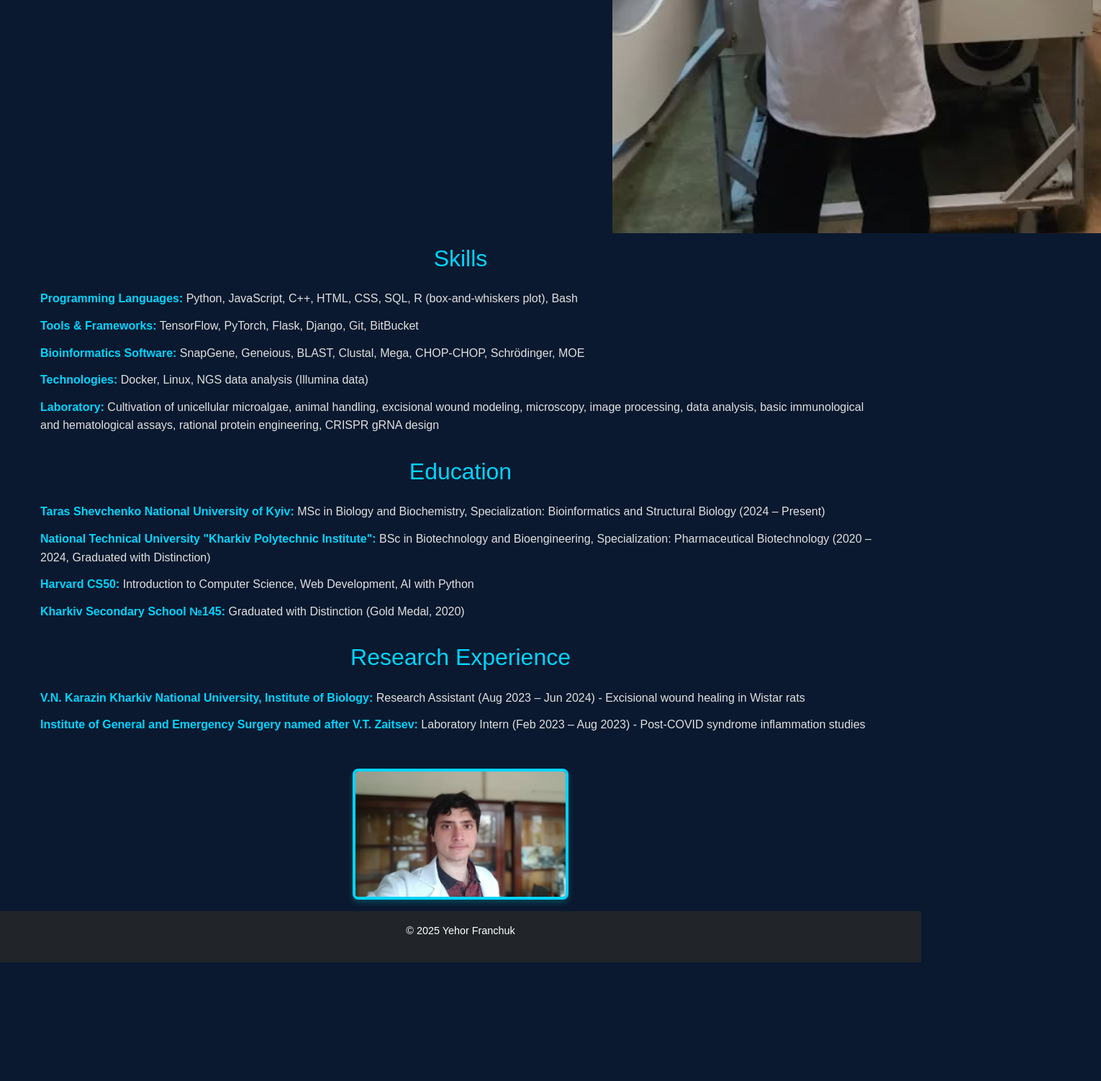
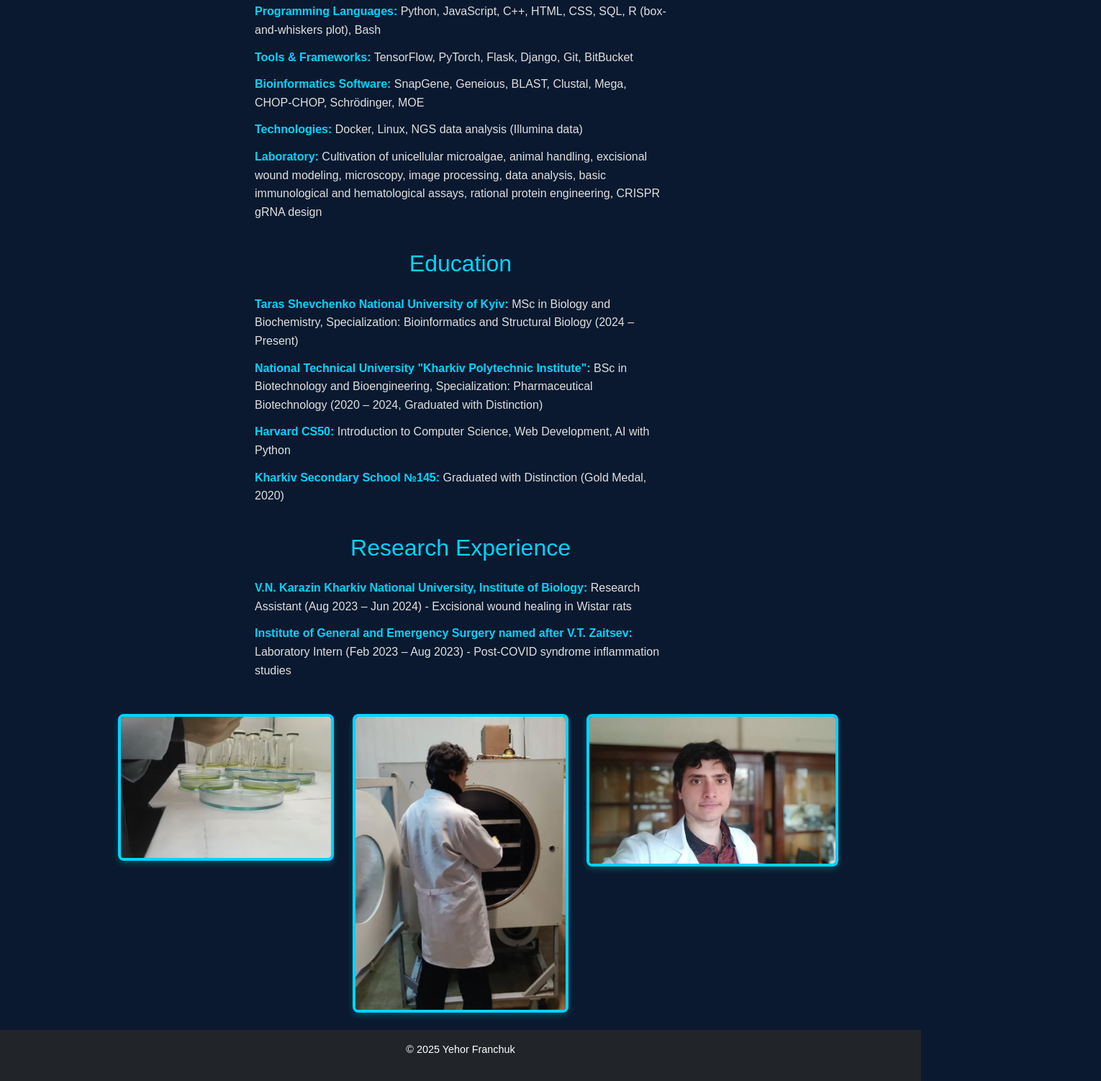
Before and after one commit to MrEgorin/MrEgorin.github.io, a plain HTML site: page index.html in a window 1280 px wide. Shown: the part 1228-2730 px from the top of the page at 72% size, 1530 px wide, since content can reach past the window. Before the commit the page ends 2565 px from the top, so only its background shows below. Drawn offline with nearby package versions, Linux system fonts and the light colour scheme.

Commit message:
Update index.html

```diff
--- a/index.html
+++ b/index.html
@@ -36,15 +36,12 @@
     </nav>
 
     <!-- Main Content -->
-    <main class="container mt-3">
+    <main class="container mt-4">
         <!-- About Section -->
-        <section class="mb-3">
+        <section class="mb-4">
             <h2 data-lang="about_title" class="text-center">About Me</h2>
             <div class="row justify-content-center">
-                <div class="col-md-4 text-center">
-                    <img src="3.png" alt="Research Photo 1" class="inline-photo">
-                </div>
-                <div class="col-md-4 text-center">
+                <div class="col-md-6 text-center">
                     <p data-lang="about_description">
                         I specialize in artificial intelligence, bioinformatics, pharmaceutical biotechnology, and molecular design. My expertise spans genome editing, drug development, and computational biology, with a focus on advancing biotechnology through innovative research.
                     </p>
@@ -59,17 +56,14 @@
                         As the founder and CEO of <a href="yid.html" class="text-primary">YID</a>, I lead a team driving advancements in biotechnology through cutting-edge research and development.
                     </p>
                 </div>
-                <div class="col-md-4 text-center">
-                    <img src="4.png" alt="Research Photo 2" class="inline-photo">
-                </div>
             </div>
         </section>
 
         <!-- Skills Section -->
-        <section class="mb-3">
+        <section class="mb-4">
             <h2 data-lang="skills_title" class="text-center">Skills</h2>
             <div class="row justify-content-center">
-                <div class="col-md-12">
+                <div class="col-md-6">
                     <ul class="list-unstyled">
                         <li><strong>Programming Languages:</strong> Python, JavaScript, C++, HTML, CSS, SQL, R (box-and-whiskers plot), Bash</li>
                         <li><strong>Tools & Frameworks:</strong> TensorFlow, PyTorch, Flask, Django, Git, BitBucket</li>
@@ -82,10 +76,10 @@
         </section>
 
         <!-- Education Section -->
-        <section class="mb-3">
+        <section class="mb-4">
             <h2 data-lang="education_title" class="text-center">Education</h2>
             <div class="row justify-content-center">
-                <div class="col-md-12">
+                <div class="col-md-6">
                     <ul class="list-unstyled">
                         <li><strong>Taras Shevchenko National University of Kyiv:</strong> MSc in Biology and Biochemistry, Specialization: Bioinformatics and Structural Biology (2024 – Present)</li>
                         <li><strong>National Technical University "Kharkiv Polytechnic Institute":</strong> BSc in Biotechnology and Bioengineering, Specialization: Pharmaceutical Biotechnology (2020 – 2024, Graduated with Distinction)</li>
@@ -97,10 +91,10 @@
         </section>
 
         <!-- Research Experience -->
-        <section class="mb-3">
+        <section class="mb-4">
             <h2 class="text-center">Research Experience</h2>
             <div class="row justify-content-center">
-                <div class="col-md-12">
+                <div class="col-md-6">
                     <ul class="list-unstyled">
                         <li><strong>V.N. Karazin Kharkiv National University, Institute of Biology:</strong> Research Assistant (Aug 2023 – Jun 2024) - Excisional wound healing in Wistar rats</li>
                         <li><strong>Institute of General and Emergency Surgery named after V.T. Zaitsev:</strong> Laboratory Intern (Feb 2023 – Aug 2023) - Post-COVID syndrome inflammation studies</li>
@@ -111,10 +105,16 @@
     </main>
 
     <!-- Photos at the bottom -->
-    <section class="photo-gallery mb-3">
+    <section class="photo-gallery mb-4">
         <div class="row justify-content-center">
             <div class="col-md-3 text-center">
-                <img src="5.png" alt="Research Photo 3" class="gallery-photo">
+                <img src="3.png" alt="Research Photo 1" class="gallery-photo">
+            </div>
+            <div class="col-md-3 text-center">
+                <img src="4.png" alt="Research Photo 2" class="gallery-photo">
+            </div>
+            <div class="col-md-3 text-center">
+                <img src="5.png" alt="Research Photo 3" class="gallery-photo larger">
             </div>
         </div>
     </section>
```
